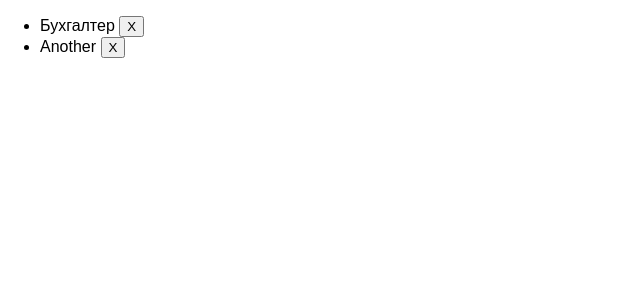
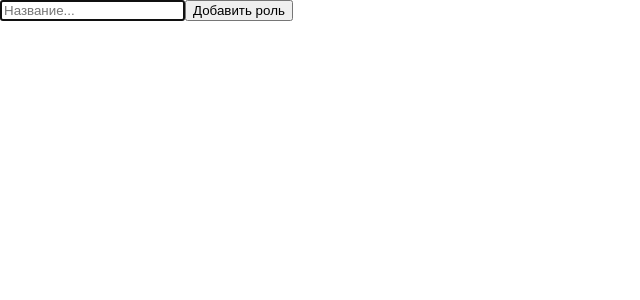
Before and after one commit to Peccansy/roles-editor, a React (Create React App) app: page / in a window 1280 px wide. Shown: the top 300 px of the page, without its empty margins (0-640 px from the left). Built offline with nearby package versions, Linux system fonts and the light colour scheme.

Commit message:
Add role component

```diff
--- a/src/App.js
+++ b/src/App.js
@@ -1,11 +1,15 @@
 import React, { Component } from 'react';
+import AddRole from './components/AddRole';
 import VisibleRoles from './components/VisibleRoles';
 import './App.css';
 
 class App extends Component {
   render() {
     return (
-      <VisibleRoles />
+        <div>
+            <AddRole />
+            <VisibleRoles />
+        </div>
     );
   }
 }
--- a/src/actions/creators.js
+++ b/src/actions/creators.js
@@ -3,3 +3,7 @@ import * as types from './types';
 export const deleteRole = (id) => {
     return {type: types.ROLE_DELETE, id}
 };
+
+export const addRole = (name) => {
+    return { type: types.ROLE_ADD, name };
+};
--- a/src/actions/types.js
+++ b/src/actions/types.js
@@ -1 +1,2 @@
 export const ROLE_DELETE = 'ROLE_DELETE';
+export const ROLE_ADD = 'ROLE_ADD';
--- /dev/null
+++ b/src/components/AddRole/AddRole.js
@@ -0,0 +1,28 @@
+import React from 'react';
+import {connect} from 'react-redux';
+import {addRole} from "../../actions/creators";
+
+let AddRole = ({dispatch}) => {
+    let input;
+    const submitHandler = (e) => {
+        e.preventDefault();
+        if (input.value === '') {
+            return;
+        }
+        dispatch(addRole(input.value));
+        input.value = '';
+    };
+    return (
+        <div>
+            <form action="#" onSubmit={submitHandler}>
+                <input ref={node => {
+                    input = node;
+                }} autoFocus={true} type="text" placeholder="Название..."/>
+                <button type="submit">Добавить роль</button>
+            </form>
+        </div>
+    );
+};
+AddRole = connect()(AddRole);
+
+export default AddRole;
--- /dev/null
+++ b/src/components/AddRole/index.js
@@ -0,0 +1 @@
+export { default } from './AddRole';
--- a/src/reducers/rolesReducer/index.js
+++ b/src/reducers/rolesReducer/index.js
@@ -1,9 +1,11 @@
-import { ROLE_DELETE } from "../../actions/types";
+import { ROLE_DELETE, ROLE_ADD } from "../../actions/types";
 
-const initialState = [{ id: 1, name: 'Бухгалтер' }, { id: 2, name: 'Another' }];
+let idCounter = 0;
 
-const rolesReducer = (state = initialState, action) => {
+const rolesReducer = (state = [], action) => {
     switch (action.type) {
+        case ROLE_ADD:
+            return [...state, { id: idCounter++, name: action.name }];
         case ROLE_DELETE:
             return state.filter(r => r.id !== action.id);
         default:
```
